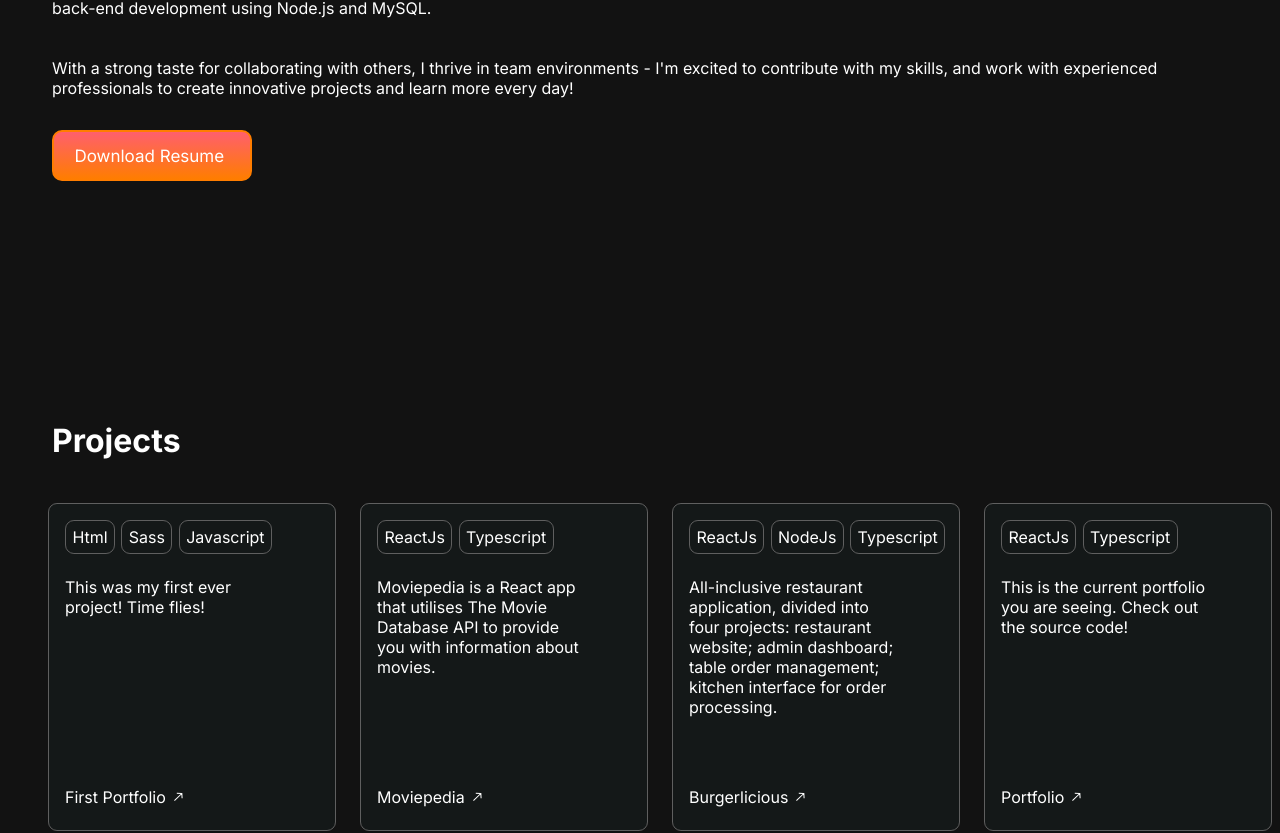
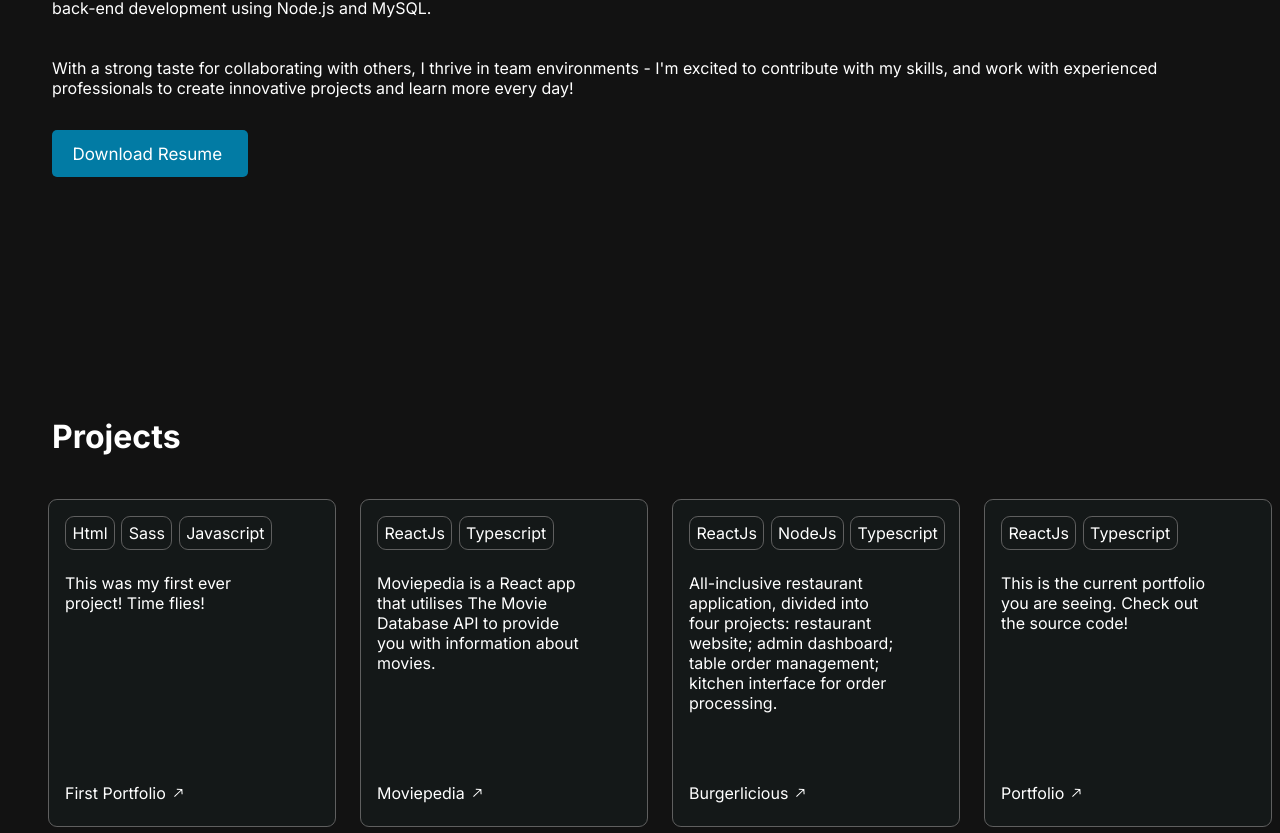
Before and after one commit to danielmsrodrigues/portfolio-project, a React (Vite) app: page / in a window 1280 px wide. Shown: the part 1417-2250 px from the top of the page. Built offline with nearby package versions, Linux system fonts and the light colour scheme.

Commit message:
changed styling - contact + about + favicon

```diff
--- a/index.html
+++ b/index.html
@@ -2,7 +2,7 @@
 <html lang="en">
   <head>
     <meta charset="UTF-8" />
-    <link rel="icon" type="image/svg+xml" href="/vite.svg" />
+    <link rel="icon" type="image/svg+xml" href="/src/assets/DR.jpg" />
     <!-- FONTS -->
     <link rel="preconnect" href="https://fonts.googleapis.com" />
     <link rel="preconnect" href="https://fonts.gstatic.com" crossorigin />
--- a/src/components/About/styles.ts
+++ b/src/components/About/styles.ts
@@ -45,16 +45,12 @@
   padding: 0.8em 1.5em 0.8em 1.2em;
   margin-top: 2rem;
   color: white;
-  background: #ff7d00;
-  background: linear-gradient(
-    0deg,
-    rgba(255, 125, 0, 1) 0%,
-    rgba(255, 95, 109, 1) 100%
-  );
-  border: 2px solid #ff7d00;
-  border-radius: 10px;
+  background: #027ba4;
+  border: none;
+  border-radius: 5px;
 
   &:hover {
     cursor: pointer;
+    background: #016587;
   }
 `;
--- a/src/components/Contacts/styles.ts
+++ b/src/components/Contacts/styles.ts
@@ -21,6 +21,11 @@
   & span {
     font-size: 4em;
     opacity: 1;
+  }
+
+  @media (width > 800px) {
+    margin: 0 3.25rem 0 3rem;
+    width: 100%;
   }
 `;
 
@@ -47,7 +52,7 @@
 export const Form = styled.form`
   & input {
     padding: 1rem;
-    border-radius: 2px;
+    border-radius: 5px;
     border: 1px solid #e1e1e1;
     display: block;
     margin: 0 0 1rem;
@@ -61,7 +66,7 @@
     border: 1px solid #e1e1e1;
     font-family: inherit;
     padding: 1rem;
-    border-radius: 2px;
+    border-radius: 5px;
     resize: none;
     outline: none;
   }
@@ -73,7 +78,7 @@
   & button {
     width: 100%;
     padding: 0.8rem;
-    background-color: rgb(153, 253, 2);
+    background-color: #027ba4;
     border: none;
     font-size: 1em;
     text-transform: uppercase;
@@ -81,9 +86,11 @@
     letter-spacing: 2px;
     cursor: pointer;
     margin-top: 1rem;
+    color: white;
+    border-radius: 5px;
 
     &:hover {
-      background: rgb(137, 225, 5);
+      background: #016587;
     }
   }
 `;
--- a/src/components/Hero/styles.ts
+++ b/src/components/Hero/styles.ts
@@ -17,7 +17,7 @@
 
   h1 {
     font-size: 2.25rem;
-    color: #dea54b;
+    color: #eb5e28;
   }
 
   h2 {
@@ -111,7 +111,6 @@
   }
 `;
 
-// ADICIONAR RESPONSIVE
 export const Mouse = styled.div`
   display: none;
 
@@ -139,7 +138,7 @@
   -webkit-animation: mouseScroll 0.8s cubic-bezier(0.7, 0, 0.3, 1) infinite
     alternate;
   animation: mouseScroll 0.8s cubic-bezier(0.7, 0, 0.3, 1) infinite alternate;
-  z-index: 2;
+  z-index: 0;
 `;
 
 export const RollShadow = styled.div`
@@ -157,7 +156,7 @@
   animation-delay: 0s;
   -webkit-animation-delay: 80ms;
   animation-delay: 80ms;
-  z-index: 1;
+  z-index: -1;
 
   @-webkit-keyframes mouseScroll {
     0% {
```
Also changed, not shown: src/assets/DR.jpg (added).
